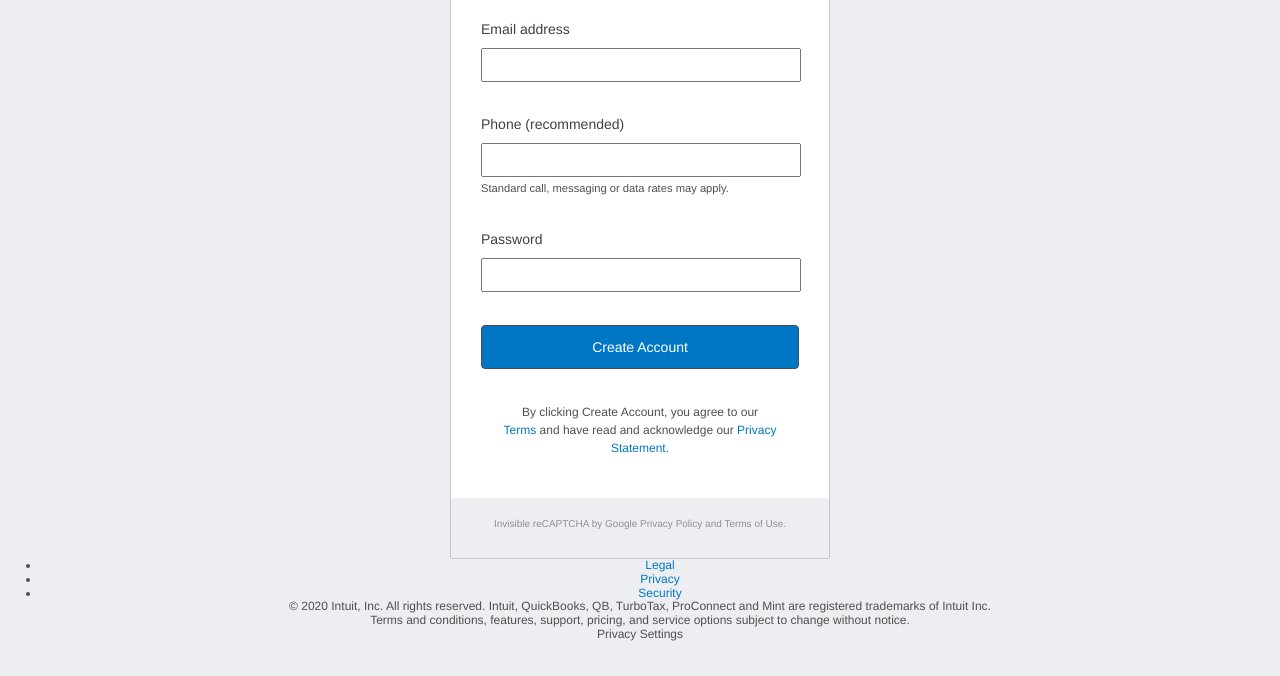
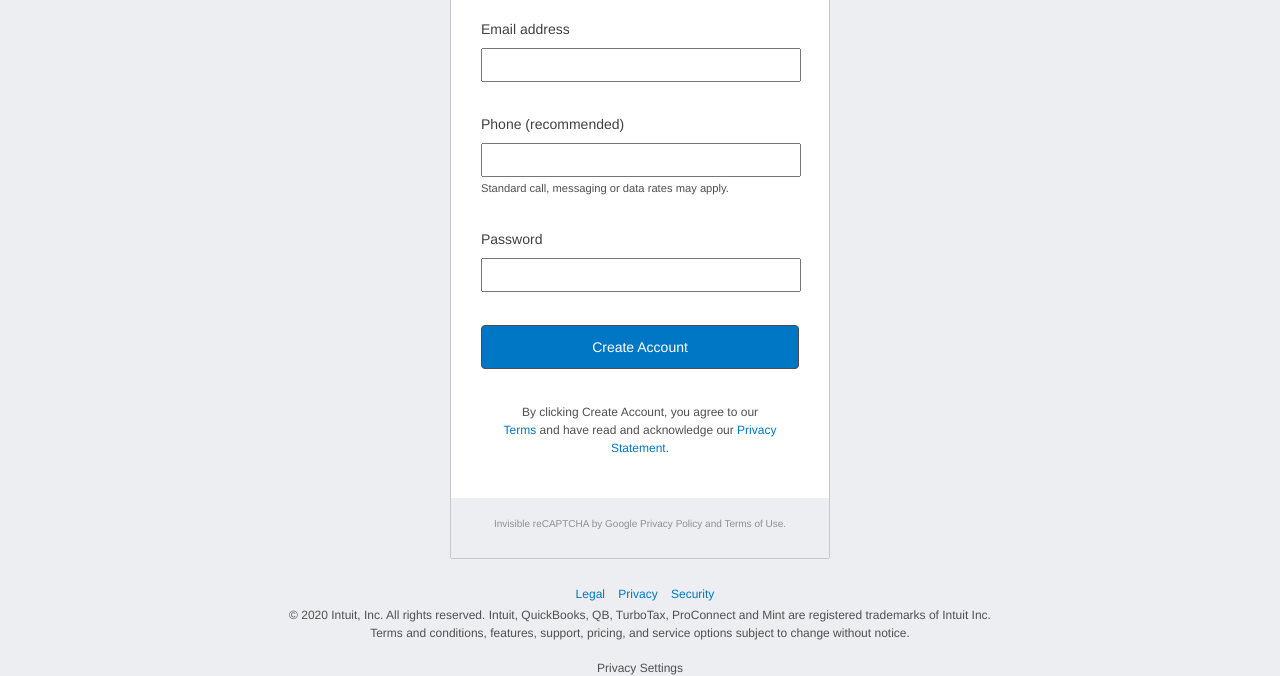
Before and after one commit to kholston/html-forms, a plain HTML site: page index.html in a window 1280 px wide. Shown: the part 291-967 px from the top of the page. Before the commit the page ends 933 px from the top, so only its background shows below. Drawn offline with Linux system fonts and the light colour scheme.

Commit message:
Style footer

```diff
--- a/index.html
+++ b/index.html
@@ -61,7 +61,7 @@
           </section>
         </div>
       </div>
-      <footer>
+      <footer class="page-footer">
         <div class="footer-links">
           <ul class="links-container">
             <li><a href="">Legal</a></li>
--- a/stylesheets/styles.css
+++ b/stylesheets/styles.css
@@ -167,3 +167,26 @@ fieldset  label{
   font-size: 10px;
   color: #8d9096;
 }
+
+.page-footer{
+  padding: 20px 0;
+  text-align: center;
+  line-height: 1.5;
+}
+.links-container{
+  display: block;
+  padding: 0;
+}
+.links-container :first-child{
+  display: inline;
+}
+
+.links-container li{
+  display: inline;
+  padding-left: 10px;
+  font-size: 18px;
+}
+
+.copyright{
+  font-size: 12px;
+}
```
